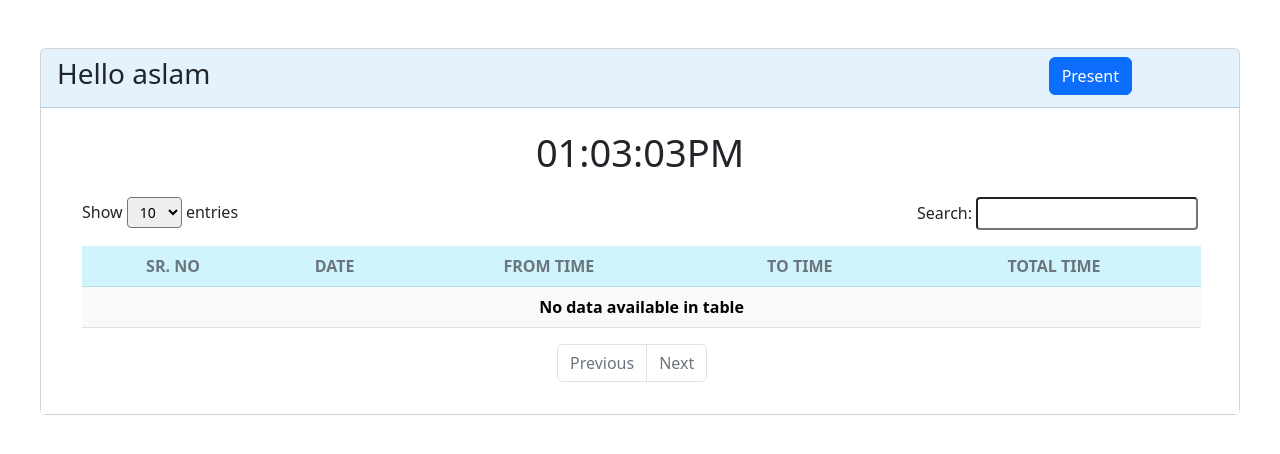
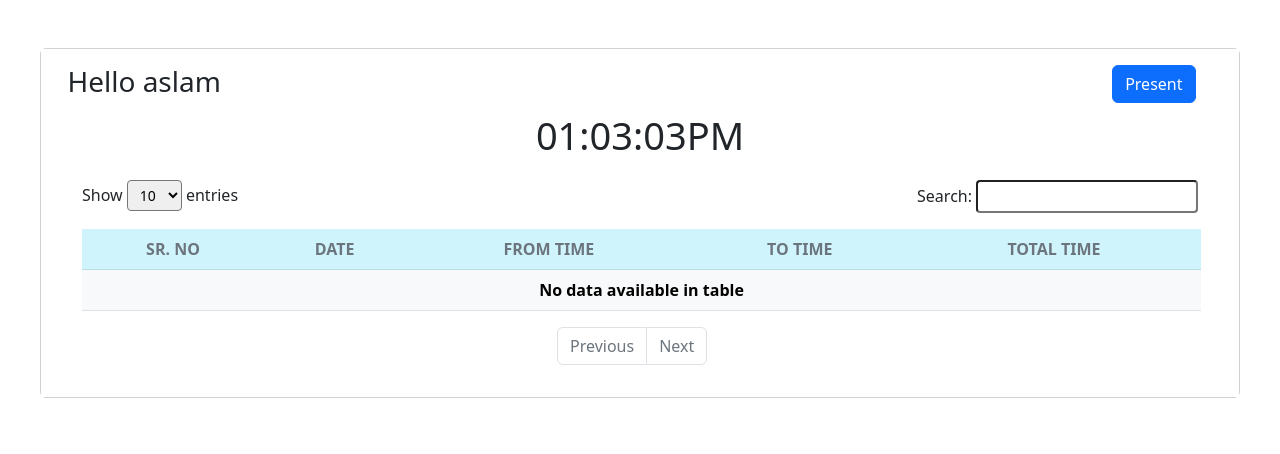
Before and after one commit to aslam1286/attendance_backend, a Django app: page / in a window 1280 px wide. Shown: the part 76-530 px from the top of the page. Run offline with Django 4.2, Linux system fonts and the light colour scheme; a user stored in the database is signed in; data that the repository does not hold is empty; some libraries are stand-ins or nearby versions.

Commit message:
dashboard changed

```diff
--- a/accounts/templates/profile.html
+++ b/accounts/templates/profile.html
@@ -155,6 +155,8 @@
             "bDestroy": true
         });
         $(".dt-button").addClass("btn btn-primary btn-sm")
+        $("#downloadRepo").append($(".dt-button"));
+        $(".dt-button").addClass("me-1")
         }
 
 </script>
--- a/attendance_app/templates/dashboard.html
+++ b/attendance_app/templates/dashboard.html
@@ -35,20 +35,16 @@
 
             <div class="w-lg-500px bg-body p-lg-15 mx-auto">
                 <div class="card mt-5" style="width: 1200px;">
-                    <div class="card-header" style="background-color: #e3f2fd;">
-                        <div class="row">
-                            <div class="col-md-10">
+
+                    <div class="card-body text-center" style="background-color: rgb(255, 255, 255)">
+                        <div class="row justify-content-between">
+                            <div class="col-2">
                                 <h3>Hello {{user}}</h3>
                             </div>
-                            <div class="col-md-2">
-                                {% csrf_token %}
-
+                            <div class="col-2 ps-5">{% csrf_token %}
                                 <button id="present" data-id="{{user.id}}" class="btn btn-primary btnPresent">Present</button>
-
                             </div>
-                        </div>
-                    </div>
-                    <div class="card-body text-center" style="background-color: rgb(255, 255, 255)">
+                          </div>
                         <div id="clock"></div>
                         <div class="container mt-3">
                             <table class="table table-light align-middle mt-3 fs-6 gy-5" id="attendance_table">
```
